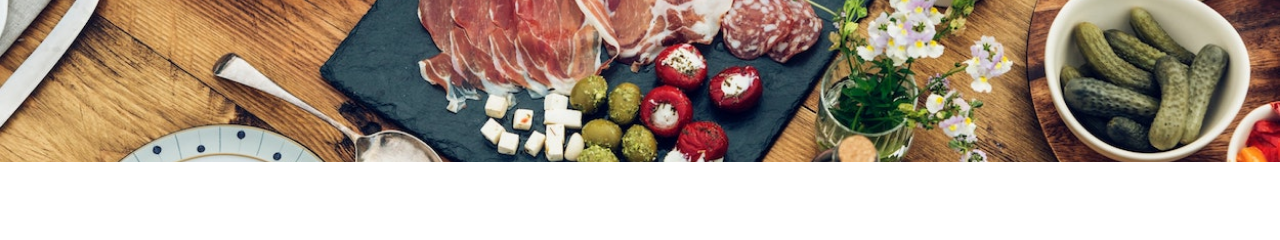
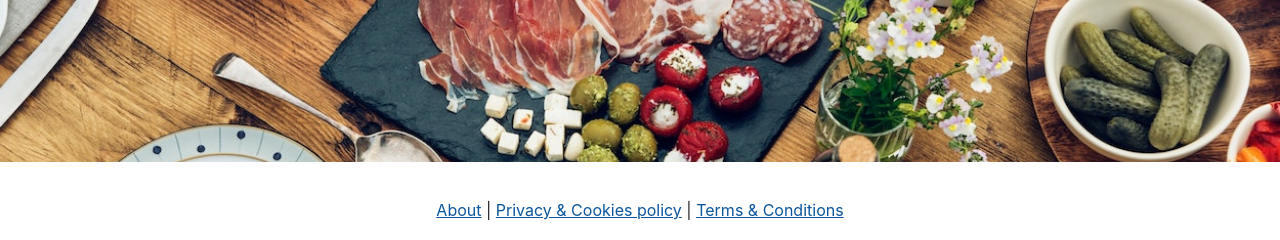
Before and after one commit to john-running/retailercommunity, a Flask app: page / in a window 1280 px wide. Shown: the part 560-800 px from the top of the page. Run offline with Flask 2, Linux system fonts and the light colour scheme; some libraries are stand-ins or nearby versions.

Commit message:
added footer, fixed issues with div tags in templates

```diff
--- a/project/static/configure.css
+++ b/project/static/configure.css
@@ -1,3 +1,23 @@
+/* Sticky footer styles
+-------------------------------------------------- */
+html {
+  position: relative;
+  min-height: 100%;
+}
+body {
+  margin-bottom: 60px; /* Margin bottom by footer height */
+}
+.footer {
+  position: absolute;
+  bottom: 0;
+  width: 100%;
+  height: 60px; /* Set the fixed height of the footer here */
+  line-height: 60px; /* Vertically center the text there */
+  background-color: #ffffff;
+}
+
+
+
 .jumbotron-cover{
   background-image: url(bread-brunch-candle.jpg);
   background-size: cover;
--- a/project/templates/base.html
+++ b/project/templates/base.html
@@ -63,5 +63,11 @@
     {% block content %}
 
     {% endblock %}
+    <footer class="footer">
+      <div class="container" align="center">
+        <a href="#">About</a> | <a href="#">Privacy & Cookies policy</a> | <a href="#">Terms & Conditions</a>
+        <span class="text-muted"></span>
+      </div>
+    </footer>
   </body>
 </html>
--- a/project/templates/home.html
+++ b/project/templates/home.html
@@ -62,7 +62,8 @@
             </div>
           </div>
 
+        </div>
+    {%endif%}
 
-    {%endif%}
   </div>
 {% endblock %}
--- a/project/templates/register.html
+++ b/project/templates/register.html
@@ -72,4 +72,5 @@
     {{form.submit()}}
     </div
   </form>
+  </div>
 {% endblock %}
```
